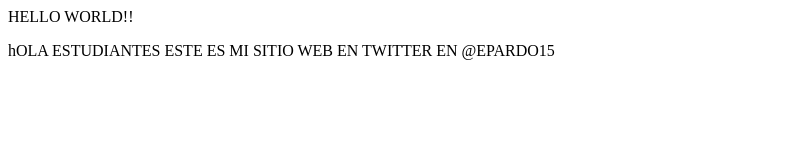
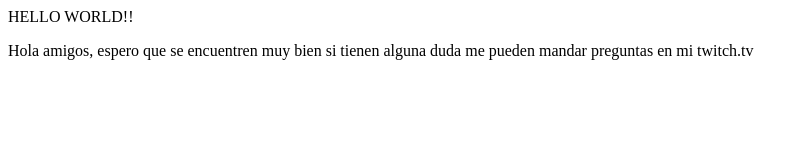
Before and after one commit to epardo16/proyectoDemoCurso, a plain HTML site: page index.html in a window 1280 px wide. Shown: the whole page, without its empty margins (0-809 px from the left). Drawn offline with Linux system fonts and the light colour scheme.

Commit message:
agregamos cambios de twitch

```diff
--- a/index.html
+++ b/index.html
@@ -8,6 +8,6 @@
 </head>
 <body>
     <article>HELLO WORLD!!</article>
-    <P>hOLA ESTUDIANTES ESTE ES MI SITIO WEB EN TWITTER EN @EPARDO15</P>
+    <P>Hola amigos, espero que se encuentren muy bien si tienen alguna duda me pueden mandar preguntas en mi twitch.tv</P>
 </body>
 </html>
```
